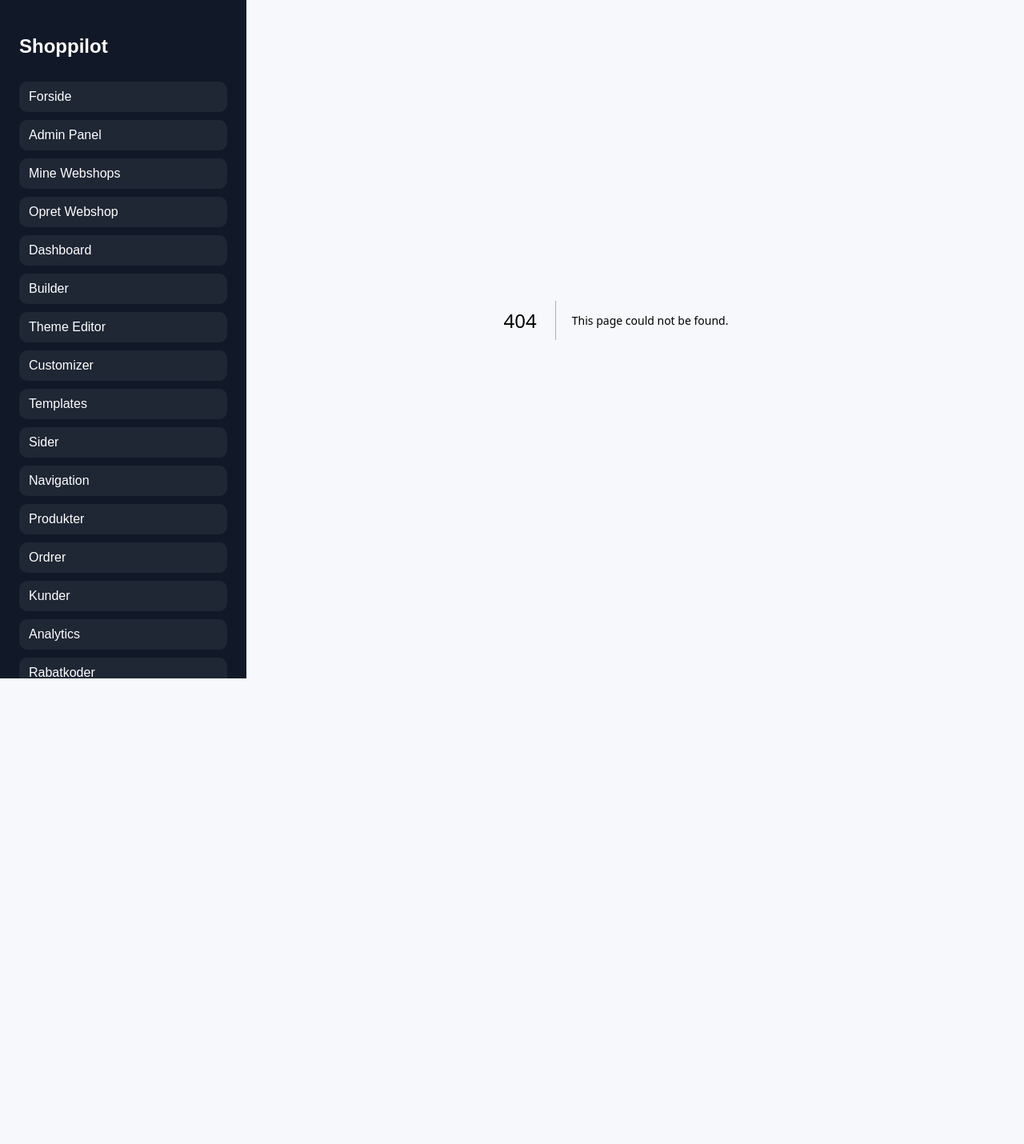
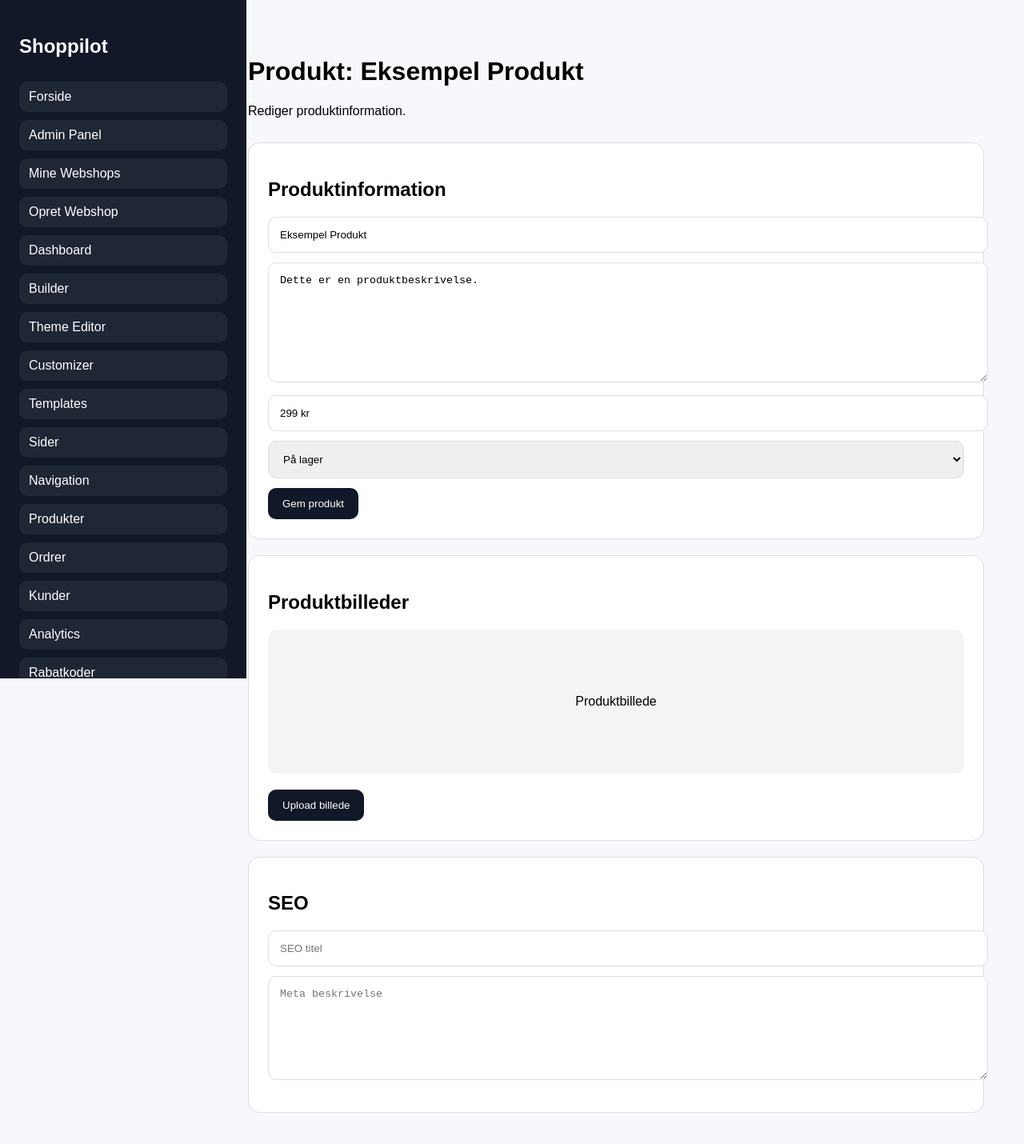
Before and after one commit to postjkhandel-ship-it/shoppilot, a Next.js app: page /products/1 in a window 1280 px wide. Before the commit this address had no page. Shown: the top 1430 px of the page at 80% size. Before the commit the page ends 800 px from the top, so only its background shows below. Built offline with nearby package versions, Linux system fonts and the light colour scheme.

Commit message:
Create page.js

```diff
--- /dev/null
+++ b/app/products/[id]/page.js
@@ -0,0 +1,108 @@
+export default function ProductDetails() {
+  return (
+    <main style={{ padding: "50px", fontFamily: "Arial" }}>
+      <h1>Produkt: Eksempel Produkt</h1>
+      <p>Rediger produktinformation.</p>
+
+      <div style={{ display: "grid", gap: "20px", marginTop: "30px" }}>
+        <div style={card}>
+          <h2>Produktinformation</h2>
+
+          <input
+            placeholder="Produktnavn"
+            defaultValue="Eksempel Produkt"
+            style={input}
+          />
+
+          <textarea
+            placeholder="Beskrivelse"
+            defaultValue="Dette er en produktbeskrivelse."
+            style={{
+              ...input,
+              minHeight: "120px"
+            }}
+          />
+
+          <input
+            placeholder="Pris"
+            defaultValue="299 kr"
+            style={input}
+          />
+
+          <select style={input}>
+            <option>På lager</option>
+            <option>Ikke på lager</option>
+            <option>Kladde</option>
+          </select>
+
+          <button style={button}>
+            Gem produkt
+          </button>
+        </div>
+
+        <div style={card}>
+          <h2>Produktbilleder</h2>
+
+          <div style={imageBox}>
+            Produktbillede
+          </div>
+
+          <button style={button}>
+            Upload billede
+          </button>
+        </div>
+
+        <div style={card}>
+          <h2>SEO</h2>
+
+          <input
+            placeholder="SEO titel"
+            style={input}
+          />
+
+          <textarea
+            placeholder="Meta beskrivelse"
+            style={{
+              ...input,
+              minHeight: "100px"
+            }}
+          />
+        </div>
+      </div>
+    </main>
+  );
+}
+
+const card = {
+  background: "#fff",
+  border: "1px solid #ddd",
+  borderRadius: "14px",
+  padding: "24px"
+};
+
+const input = {
+  width: "100%",
+  padding: "14px",
+  marginBottom: "12px",
+  border: "1px solid #ddd",
+  borderRadius: "10px"
+};
+
+const imageBox = {
+  height: "180px",
+  background: "#f3f4f6",
+  borderRadius: "12px",
+  display: "flex",
+  alignItems: "center",
+  justifyContent: "center",
+  marginBottom: "20px"
+};
+
+const button = {
+  background: "#111827",
+  color: "white",
+  border: "none",
+  padding: "12px 18px",
+  borderRadius: "10px",
+  cursor: "pointer"
+};
```
